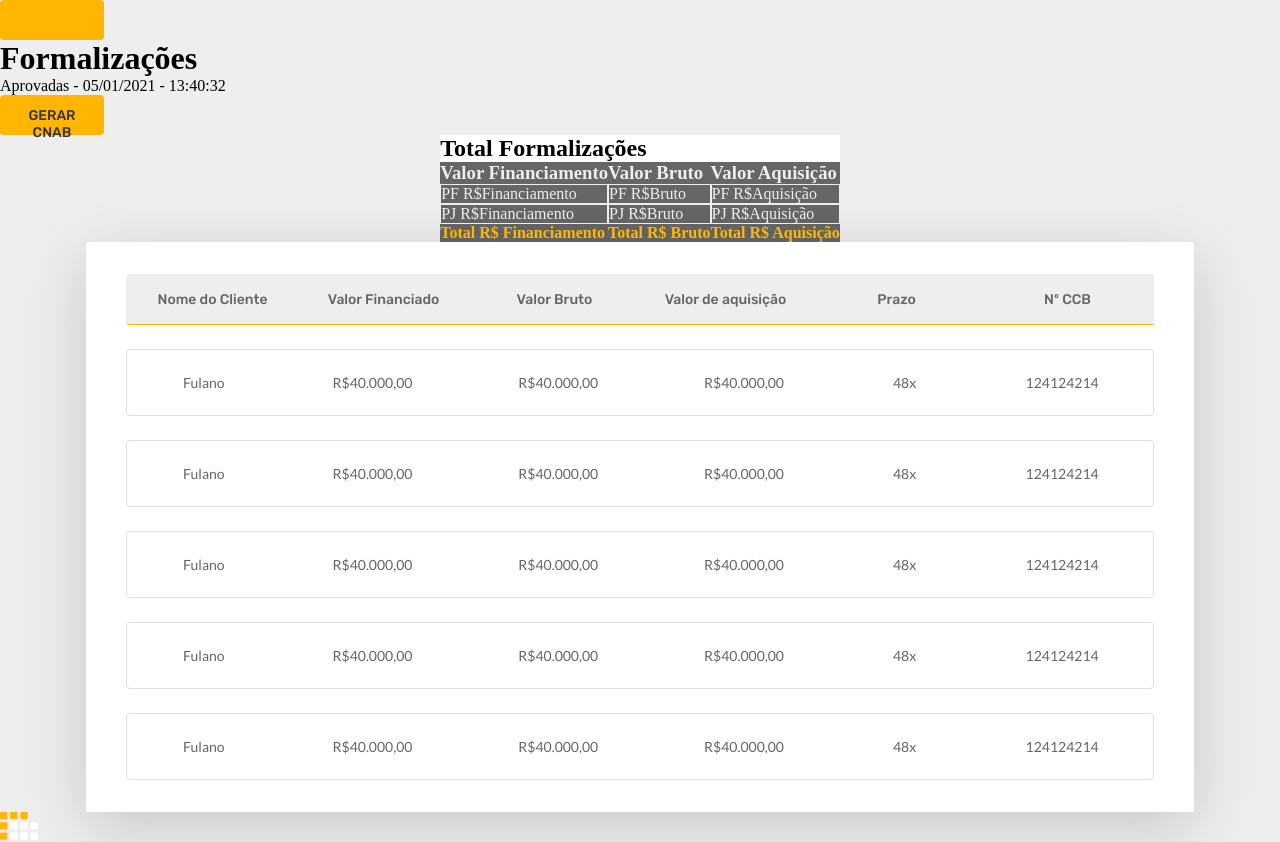
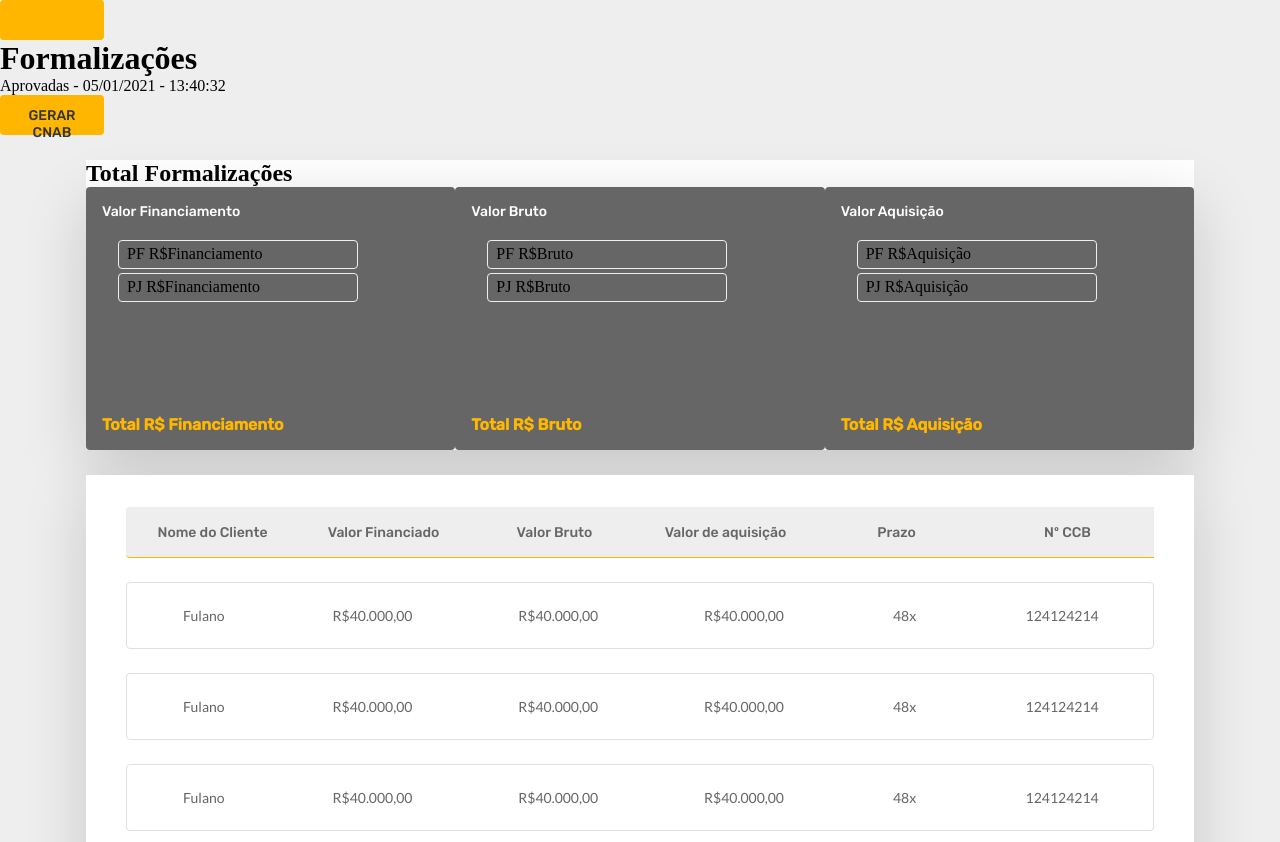
Before and after one commit to aragaolala/tf-solfacil, a React (Create React App) app: page /feed in a window 1280 px wide. Shown: the top 842 px of the page. Built offline with nearby package versions, Linux system fonts and the light colour scheme.

Commit message:
tabela completa + box somatoria

```diff
--- a/src/components/overrall/Overrall.js
+++ b/src/components/overrall/Overrall.js
@@ -7,9 +7,11 @@ export function Overrall ({
     return(
         <>
         <div className="sumContainer">
-        <h3 className="sumTitle"> Valor {value} </h3>
+            <h3 className="sumTitle"> Valor {value} </h3>
+            <div className="totalSumContainer">
                 <div className="totalSum">   PF R${value}</div>
                 <div className="totalSum">   PJ R${value}</div>
+        </div>
 
         <p className="GlobalSumResult">  Total R$ {value} </p>
         </div>
--- a/src/components/overrall/style.css
+++ b/src/components/overrall/style.css
@@ -1 +1,86 @@
 @import url('https://fonts.googleapis.com/css2?family=Lato&family=Rubik:wght@300;400;500&display=swap');
+
+.sumContainer{
+
+    display: flex;
+    flex-direction: column;
+    padding: 16px;
+    gap: 4px;
+    background: #666666;
+    border-radius: 4px;
+    flex: none;
+    order: 2;
+    flex-grow: 1;
+    flex-wrap: wrap;
+    justify-content: center;
+}
+.sumTitle{
+    font-family: 'Rubik';
+font-style: normal;
+font-weight: 500;
+font-size: 14px;
+line-height: 17px;
+/* identical to box height */
+
+
+/* WhitePrimary */
+
+color: #FFFFFF;
+
+}
+
+.totalSumContainer{
+display:flex;
+flex-direction: column;
+align-items: flex-start;
+padding: 16px;
+gap: 4px;
+background: #666666;
+border-radius: 4px;
+flex: none;
+order: 2;
+flex-grow: 1;
+}
+.totalSum{
+
+    display: flex;
+flex-direction: row;
+align-items: flex-start;
+padding: 4px 8px;
+gap: 8px;
+
+width: 240px;
+height: 29px;
+
+/* Gray4 */
+
+border: 1px solid #999999;
+border-radius: 4px;
+
+/* Inside auto layout */
+
+flex: none;
+order: 0;
+align-self: stretch;
+flex-grow: 0;
+
+
+}
+.GlobalSumResult{
+    font-family: 'Rubik';
+font-style: normal;
+font-weight: 500;
+font-size: 16px;
+line-height: 19px;
+
+/* OrangePrimary */
+
+color: #FFB600;
+
+
+/* Inside auto layout */
+
+flex: none;
+order: 2;
+flex-grow: 0;
+}
--- a/src/components/table/table.css
+++ b/src/components/table/table.css
@@ -73,8 +73,3 @@ tbody {
     border-radius: 4px;
     align-self: stretch;
 }
-
-
-.bodyTable {
-
-}
--- a/src/feed.css
+++ b/src/feed.css
@@ -17,12 +17,16 @@ body{
     background-color:  #ffff;
     width: fit-content;
     margin: 0 auto;
+    margin-top: 25px;
 
 }
 .sumContainers{
-    background-color: #666666;
-    display:flex;
-    color:#eee;
+display:flex;
+width: 1108px;
+height: 263px;
+background: #FFFFFF;
+box-shadow: 0px 16px 64px rgba(0, 0, 0, 0.16);
+border-radius: 4px;
 }
 
 .totalSum{
```
